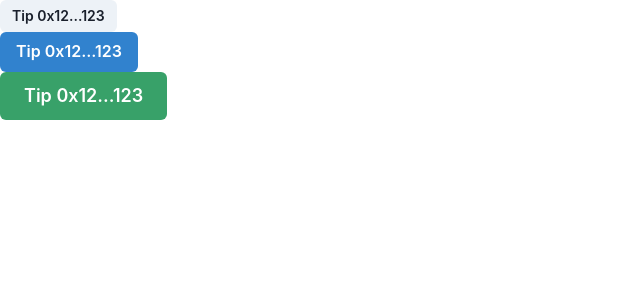
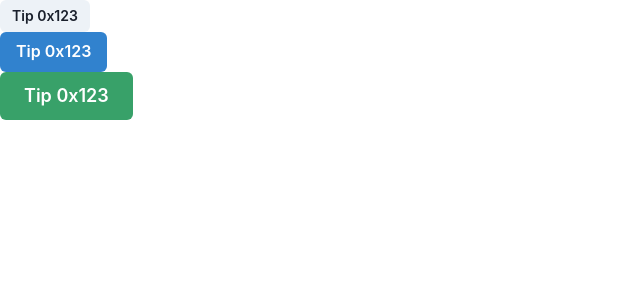
Before and after one commit to chasefleming/flipping, a React (Create React App) app: page / in a window 1280 px wide. Shown: the top 300 px of the page, without its empty margins (0-640 px from the left). Built offline with nearby package versions, Linux system fonts and the light colour scheme; what @onflow/fcl would draw is missing.

Commit message:
Revert "shorten address"
This reverts commit 1b31b357d77d01edbf570533f1c66d5e17d969ed.

```diff
--- a/src/App.js
+++ b/src/App.js
@@ -3,12 +3,10 @@ import TipButton from "./components/TipButton"
 import "./config/fcl"
 
 function App({ address, amount, name, message, bgColor, size }) {
-  const shortenedAddress = address.slice(0, 4) + "..." + address.slice(-3)
-
   return (
     <div>
       <TipButton
-        address={shortenedAddress}
+        address={address}
         amount={amount}
         name={name}
         message={message}
```
